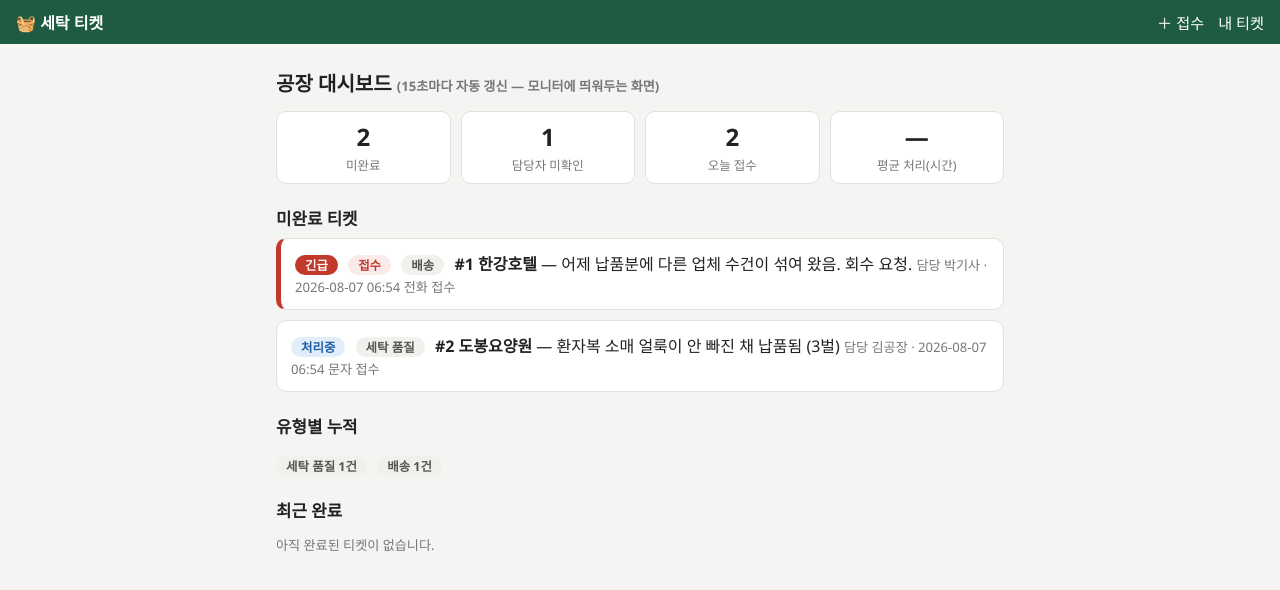
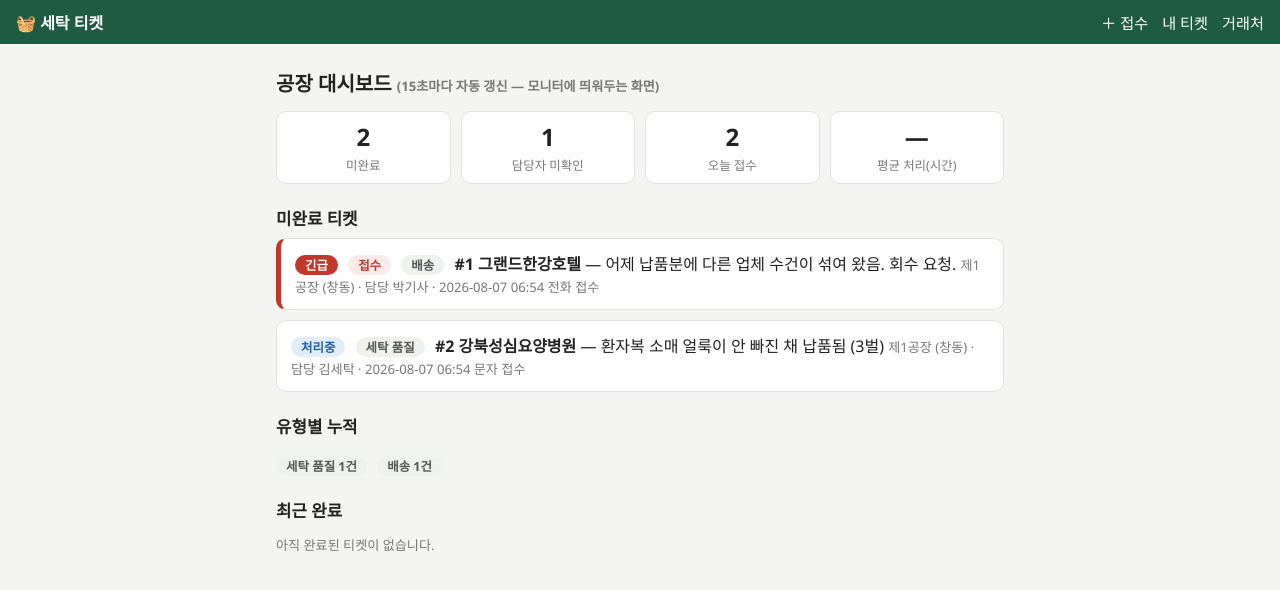
Before and after one commit to IngakHwang/laundry-claim, a FastAPI app: page / in a window 1280 px wide. Shown: the top 590 px of the page. Run offline with FastAPI, Linux system fonts and the light colour scheme; data comes from the database, SQL or seed files in the repository.

Commit message:
2공장 체제 — factories 표 신설, 거래처 10곳(가상 실감 데이터) + 거래처 현황 페이지
제1공장 8업체 4.5톤/일(공장장1+16+기사2), 제2공장 2업체 0.94톤/일(공장장1+4+기사1). 물량 = 객실수 x 가동률 70% x 4kg 추정. 업체명은 유형·규모만 본뜬 가상(실명+허위 컴플레인 공개 방지).

Co-Authored-By: Claude Fable 5 <noreply@anthropic.com>

Claude-Session: https://claude.ai/code/session_01HEeBvtzrorzwoFXPg8mY1s

```diff
--- a/app.py
+++ b/app.py
@@ -44,7 +44,7 @@ TYPE_LABEL = {"quality": "세탁 품질", "delivery": "배송", "etc": "기타"}
 STATUS_LABEL = {"new": "접수", "acked": "확인됨", "working": "처리중", "done": "완료"}
 KIND_LABEL = {"register": "접수", "instruct": "지시", "ack": "확인",
               "work": "처리 보고", "done": "완료 처리", "note": "메모"}
-ROLE_LABEL = {"factory": "공장", "driver": "배송기사"}
+ROLE_LABEL = {"manager": "공장장", "factory": "공장", "driver": "배송기사"}
 
 
 def now() -> str:
@@ -93,15 +93,25 @@ def init_db() -> None:
     """표 4장을 만들고, 비어 있으면 시연용 예시 데이터를 넣는다."""
     con = db()
     con.executescript("""
-    CREATE TABLE IF NOT EXISTS clients (      -- 거래처
+    CREATE TABLE IF NOT EXISTS factories (    -- 공장 — 거래처와 인력이 여기 소속된다
         id   INTEGER PRIMARY KEY,
         name TEXT NOT NULL,
-        note TEXT DEFAULT ''                  -- 상시 특이사항 ("이불은 항상 개별 포장" 같은 것)
+        note TEXT DEFAULT ''                  -- 인력 구성 같은 요약
     );
-    CREATE TABLE IF NOT EXISTS staff (        -- 담당자 (공장 직원 + 배송기사를 한 표에, role로 구분)
-        id   INTEGER PRIMARY KEY,
-        name TEXT NOT NULL,
-        role TEXT NOT NULL CHECK (role IN ('factory','driver'))
+    CREATE TABLE IF NOT EXISTS clients (      -- 거래처
+        id         INTEGER PRIMARY KEY,
+        factory_id INTEGER REFERENCES factories(id),   -- 어느 공장이 처리하나
+        name       TEXT NOT NULL,
+        biz_type   TEXT DEFAULT '',           -- 업태 (관광호텔·모텔·요양병원…)
+        rooms      INTEGER DEFAULT 0,         -- 객실(침상) 수 — 물량 추정의 근거
+        daily_kg   INTEGER DEFAULT 0,         -- 하루 물량 추정(kg)
+        note       TEXT DEFAULT ''            -- 상시 특이사항 ("이불은 항상 개별 포장" 같은 것)
+    );
+    CREATE TABLE IF NOT EXISTS staff (        -- 담당자 (공장장·공장 인력·배송기사를 한 표에, role로 구분)
+        id         INTEGER PRIMARY KEY,
+        factory_id INTEGER REFERENCES factories(id),
+        name       TEXT NOT NULL,
+        role       TEXT NOT NULL CHECK (role IN ('manager','factory','driver'))
     );
     CREATE TABLE IF NOT EXISTS complaints (   -- 컴플레인 티켓 (이 시스템의 중심 개체)
         id          INTEGER PRIMARY KEY,
@@ -137,34 +147,59 @@ def init_db() -> None:
                        SELECT id, photo FROM actions WHERE photo != ''""")
         con.execute("ALTER TABLE actions DROP COLUMN photo")
     # 비어 있을 때만 예시 데이터 (시연용 — 실제 도입 시 지우면 됨)
+    # ⚠️ 업체 이름은 전부 가상이다. 실존 호텔·모텔의 「유형과 규모」만 본떴다 —
+    #    실명에 지어낸 컴플레인을 붙여 공개 배포하면 그 업체에 대한 허위 기록이 되기 때문.
     if con.execute("SELECT COUNT(*) FROM clients").fetchone()[0] == 0:
-        con.executemany("INSERT INTO clients (name, note) VALUES (?,?)", [
-            ("한강호텔", "이불류는 항상 개별 포장"),
-            ("도봉요양원", "수거 시 오염물 분리 확인"),
-            ("삼겹살집 청춘", "수건 수량 매번 대조"),
+        con.executemany("INSERT INTO factories (id, name, note) VALUES (?,?,?)", [
+            (1, "제1공장 (창동)", "공장장 1 + 인력 16 + 기사 2 · 담당 8개 업체 · 월 매출 약 1.6억 가정(업체당 약 2천만)"),
+            (2, "제2공장 (의정부)", "공장장 1 + 인력 4 + 기사 1 · 담당 2개 업체"),
         ])
-        con.executemany("INSERT INTO staff (name, role) VALUES (?,?)", [
-            ("김공장", "factory"), ("이다림", "factory"),
-            ("박기사", "driver"), ("최배송", "driver"),
+        # 하루 물량 추정 공식: 객실수 × 가동률 70% × 객실당 리넨 약 4kg
+        # (요양병원 = 침상 × 3kg, 웨딩홀 = 행사 기준이라 객실수 0)
+        con.executemany("""INSERT INTO clients
+            (factory_id, name, biz_type, rooms, daily_kg, note) VALUES (?,?,?,?,?,?)""", [
+            (1, "그랜드한강호텔",        "관광호텔",     350, 980, "이불류는 항상 개별 포장"),
+            (1, "수유 리버사이드호텔",   "관광호텔",     300, 840, ""),
+            (1, "의정부 엠스테이션호텔", "비즈니스호텔", 200, 560, "고객 유실물 발견 시 즉시 보고"),
+            (1, "창동 호텔더블유",       "비즈니스호텔", 180, 500, ""),
+            (1, "스테이노원",            "비즈니스호텔", 150, 420, ""),
+            (1, "강북성심요양병원",      "요양병원",     300, 900, "환자복·시트 분리 수거, 감염성 세탁물 별도 처리"),
+            (1, "도봉 베뉴모텔",         "모텔",          60, 170, ""),
+            (1, "미아 클라우드모텔",     "모텔",          45, 130, ""),
+            (2, "의정부 그랜드컨벤션",   "웨딩홀·연회",    0, 600, "행사 일정 따라 물량 변동 큼 — 주말 집중"),
+            (2, "포천 힐스파리조트",     "온천리조트",   120, 340, "주말 물량 2배"),
         ])
+        # 인력: 제1공장 공장장1+16, 제2공장 공장장1+4, 기사 3 (1공장 2·2공장 1)
+        rows = [(1, "강만석", "manager"), (2, "윤정례", "manager")]
+        rows += [(1, n, "factory") for n in [
+            "김세탁", "이다림", "박정리", "최민수", "정호영", "한가람", "오세훈", "서지우",
+            "남기웅", "문채원", "임태호", "조성민", "배수지", "신동엽", "권나라", "황보라"]]
+        rows += [(2, n, "factory") for n in ["장미란", "전상국", "고아라", "유병재"]]
+        rows += [(1, "박기사", "driver"), (1, "최배송", "driver"), (2, "나운전", "driver")]
+        con.executemany("INSERT INTO staff (factory_id, name, role) VALUES (?,?,?)", rows)
+
+        def sid(name):
+            """이름으로 담당자 id 찾기 (예시 티켓 배정용)."""
+            return con.execute("SELECT id FROM staff WHERE name=?", (name,)).fetchone()[0]
+
         # 예시 티켓 1: 배송 컴플레인 — 기사에게 배정, 아직 미확인
         con.execute("""INSERT INTO complaints
             (client_id, type, severity, content, channel, assignee_id, status, created_at)
             VALUES (1, 'delivery', 'urgent', '어제 납품분에 다른 업체 수건이 섞여 왔음. 회수 요청.',
-                    '전화', 3, 'new', ?)""", (now(),))
+                    '전화', ?, 'new', ?)""", (sid("박기사"), now()))
         con.execute("""INSERT INTO actions (complaint_id, actor, kind, content, created_at)
-            VALUES (1, '사장', 'register', '한강호텔 지배인 전화 접수', ?)""", (now(),))
+            VALUES (1, '사장', 'register', '그랜드한강호텔 지배인 전화 접수', ?)""", (now(),))
         con.execute("""INSERT INTO actions (complaint_id, actor, kind, content, created_at)
             VALUES (1, '사장', 'instruct', '오늘 수거 때 섞인 수건 회수해 올 것', ?)""", (now(),))
-        # 예시 티켓 2: 품질 컴플레인 — 공장 직원에게 배정, 처리중
+        # 예시 티켓 2: 품질 컴플레인 — 공장 인력에게 배정, 처리중
         con.execute("""INSERT INTO complaints
             (client_id, type, severity, content, channel, assignee_id, status, created_at)
-            VALUES (2, 'quality', 'normal', '환자복 소매 얼룩이 안 빠진 채 납품됨 (3벌)',
-                    '문자', 1, 'working', ?)""", (now(),))
+            VALUES (6, 'quality', 'normal', '환자복 소매 얼룩이 안 빠진 채 납품됨 (3벌)',
+                    '문자', ?, 'working', ?)""", (sid("김세탁"), now()))
         con.execute("""INSERT INTO actions (complaint_id, actor, kind, content, created_at)
-            VALUES (2, '사장', 'register', '요양원 문자 접수, 사진 3장 받음', ?)""", (now(),))
+            VALUES (2, '사장', 'register', '요양병원 문자 접수, 사진 3장 받음', ?)""", (now(),))
         con.execute("""INSERT INTO actions (complaint_id, actor, kind, content, created_at)
-            VALUES (2, '김공장', 'work', '재세탁 진행. 얼룩 종류가 녹 계열이라 전용 처리 필요', ?)""", (now(),))
+            VALUES (2, '김세탁', 'work', '재세탁 진행. 얼룩 종류가 녹 계열이라 전용 처리 필요', ?)""", (now(),))
     con.commit()
     con.close()
 
@@ -174,9 +209,11 @@ init_db()
 
 # ── 공통: 티켓 목록을 화면용으로 읽는 SQL (거래처·담당자 이름까지 JOIN) ──
 TICKET_SELECT = """
-SELECT c.*, cl.name AS client_name, s.name AS assignee_name, s.role AS assignee_role
+SELECT c.*, cl.name AS client_name, s.name AS assignee_name, s.role AS assignee_role,
+       f.name AS factory_name
 FROM complaints c
 JOIN clients cl ON cl.id = c.client_id
+LEFT JOIN factories f ON f.id = cl.factory_id
 LEFT JOIN staff s ON s.id = c.assignee_id
 """
 
@@ -212,14 +249,35 @@ def dashboard(request: Request):
 
 @app.get("/new")
 def new_form(request: Request):
-    """컴플레인 접수 폼 — 거래처·담당자 목록을 DB에서 채워 보여준다."""
+    """컴플레인 접수 폼 — 거래처·담당자 목록을 공장별로 묶어 보여준다."""
     con = db()
-    clients = con.execute("SELECT * FROM clients ORDER BY name").fetchall()
-    staff = con.execute("SELECT * FROM staff ORDER BY role, name").fetchall()
+    clients = con.execute("""SELECT c.*, f.name AS factory_name FROM clients c
+        LEFT JOIN factories f ON f.id = c.factory_id
+        ORDER BY c.factory_id, c.daily_kg DESC""").fetchall()
+    staff = con.execute("""SELECT s.*, f.name AS factory_name FROM staff s
+        LEFT JOIN factories f ON f.id = s.factory_id
+        ORDER BY s.factory_id, CASE s.role WHEN 'manager' THEN 0 WHEN 'driver' THEN 1 ELSE 2 END, s.name""").fetchall()
     con.close()
     return templates.TemplateResponse(request, "new.html", {
         "clients": clients, "staff": staff,
         "TYPE_LABEL": TYPE_LABEL, "ROLE_LABEL": ROLE_LABEL,
+    })
+
+
+@app.get("/clients")
+def client_list(request: Request):
+    """거래처 현황 — 공장별로 묶어 업태·객실수·하루 물량 추정을 보여준다."""
+    con = db()
+    factories = con.execute("SELECT * FROM factories ORDER BY id").fetchall()
+    clients = con.execute("""SELECT c.*, f.name AS factory_name FROM clients c
+        LEFT JOIN factories f ON f.id = c.factory_id
+        ORDER BY c.factory_id, c.daily_kg DESC""").fetchall()
+    # 공장별 하루 물량 합계 (인력 대비 처리량을 한눈에 보려고)
+    totals = {f["id"]: sum(c["daily_kg"] for c in clients if c["factory_id"] == f["id"])
+              for f in factories}
+    con.close()
+    return templates.TemplateResponse(request, "clients.html", {
+        "factories": factories, "clients": clients, "totals": totals,
     })
 
 
--- a/templates/base.html
+++ b/templates/base.html
@@ -52,7 +52,7 @@ img.photo{display:block; max-width:220px; max-height:220px; border-radius:8px; m
 <body>
 <header>
   <a href="/">🧺 세탁 티켓</a>
-  <nav><a href="/new">＋ 접수</a><a href="/me">내 티켓</a></nav>
+  <nav><a href="/new">＋ 접수</a><a href="/me">내 티켓</a><a href="/clients">거래처</a></nav>
 </header>
 <main>{% block body %}{% endblock %}</main>
 <script>
--- a/templates/dashboard.html
+++ b/templates/dashboard.html
@@ -18,7 +18,7 @@
   <span class="badge b-status-{{ t.status }}">{{ STATUS_LABEL[t.status] }}</span>
   <span class="badge b-type">{{ TYPE_LABEL[t.type] }}</span>
   <b>#{{ t.id }} {{ t.client_name }}</b> — {{ t.content }}
-  <span class="meta">담당 {{ t.assignee_name or "미배정" }} · {{ t.created_at }} {{ t.channel }} 접수</span>
+  <span class="meta">{{ t.factory_name }} · 담당 {{ t.assignee_name or "미배정" }} · {{ t.created_at }} {{ t.channel }} 접수</span>
 </a>
 {% else %}
 <p class="meta">미완료 컴플레인이 없습니다. 🎉</p>
```
Also changed, not shown: templates/clients.html (added, +20 -0 lines), templates/new.html (+10 -2 lines), worklog/2026-08-07.md (+1 -0 lines).
